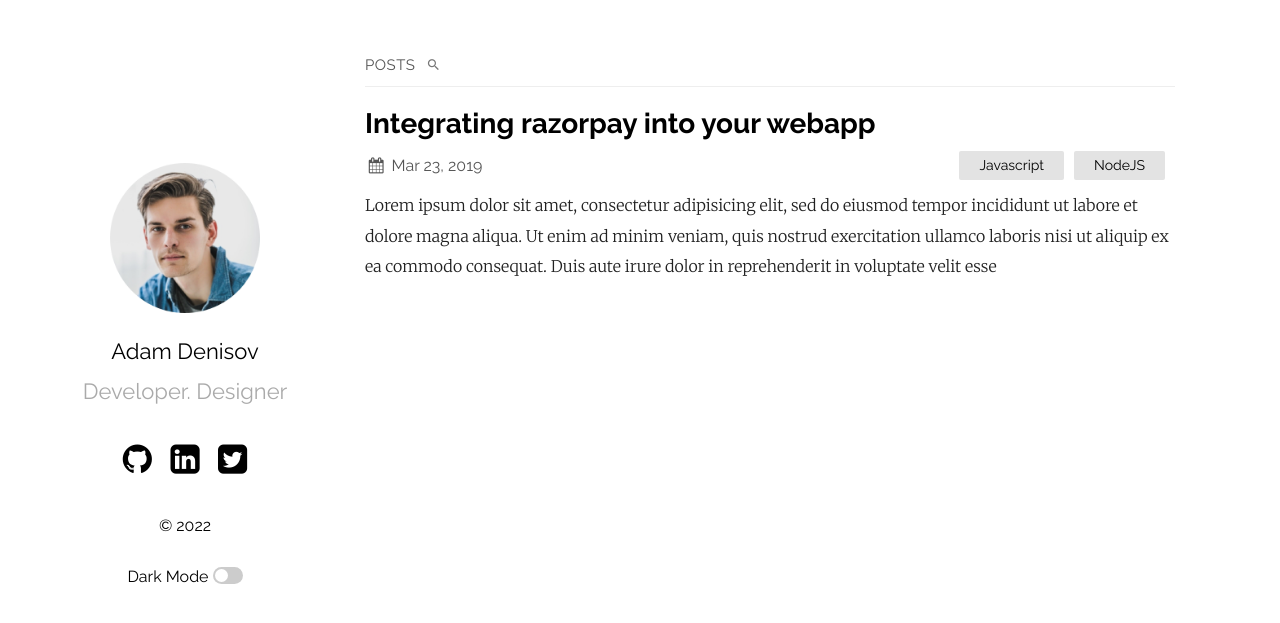
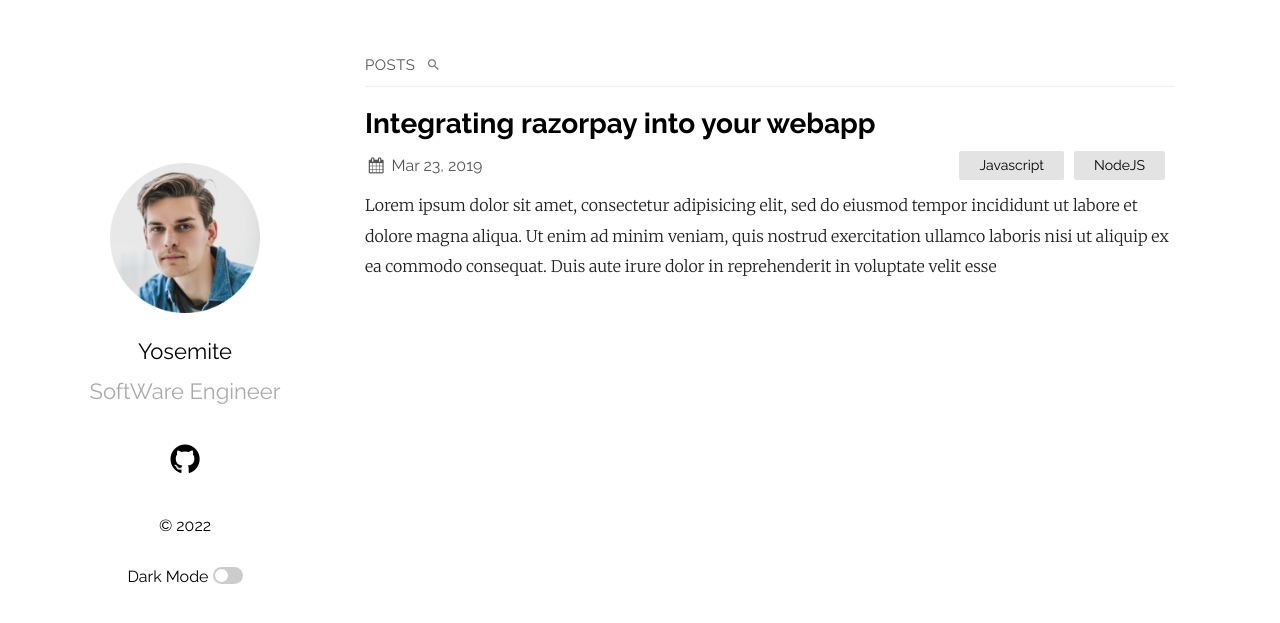
Before and after one commit to in-yosemite/in-yosemite.github.io, a Jekyll site: the page built from index.md, in a window 1280 px wide. Shown: the top 623 px of the page. Built offline with Jekyll 4.4.1, drawn with Linux system fonts in a browser that asks for light colours.

Commit message:
Update _config.yml

```diff
--- a/_config.yml
+++ b/_config.yml
@@ -13,8 +13,8 @@ show_excerpts: true # set to true to show excerpts on the homepage
 sass:
   sass_dir: _sass
 plainwhite:
-  name: Adam Denisov
-  tagline: Developer. Designer
+  name: Yosemite
+  tagline: SoftWare Engineer
   date_format: "%b %-d, %Y"
   sitemap: true # set to true to generate sitemap.xml content
   search: true # set to true to enable searchbar
@@ -27,9 +27,9 @@ plainwhite:
     - post
   # generate social links in footer
   social_links:
-    twitter: samarsault
-    github:  samarsault
-    linkedIn: in/samarsault
+    #twitter: samarsault
+    github:  in-yosemite
+    #linkedIn: in/samarsault
     #dribbble: jekyll
     #flickr:   jekyll
     #instagram: jekyll
```
